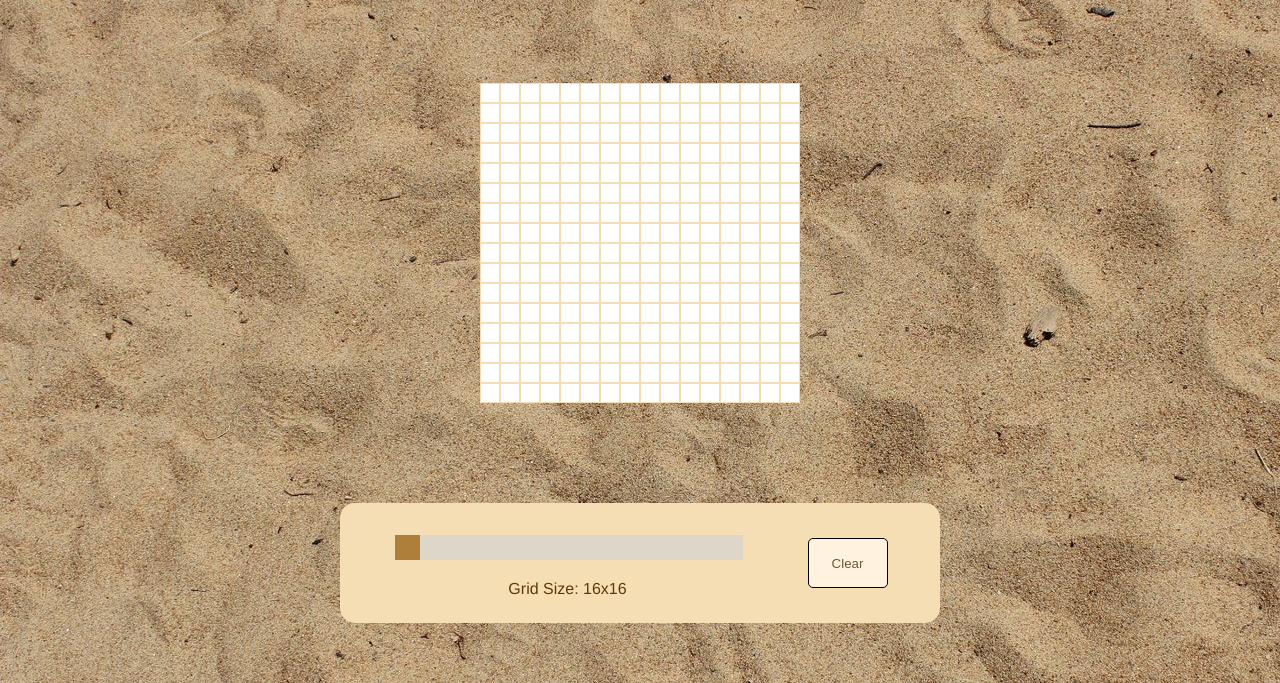
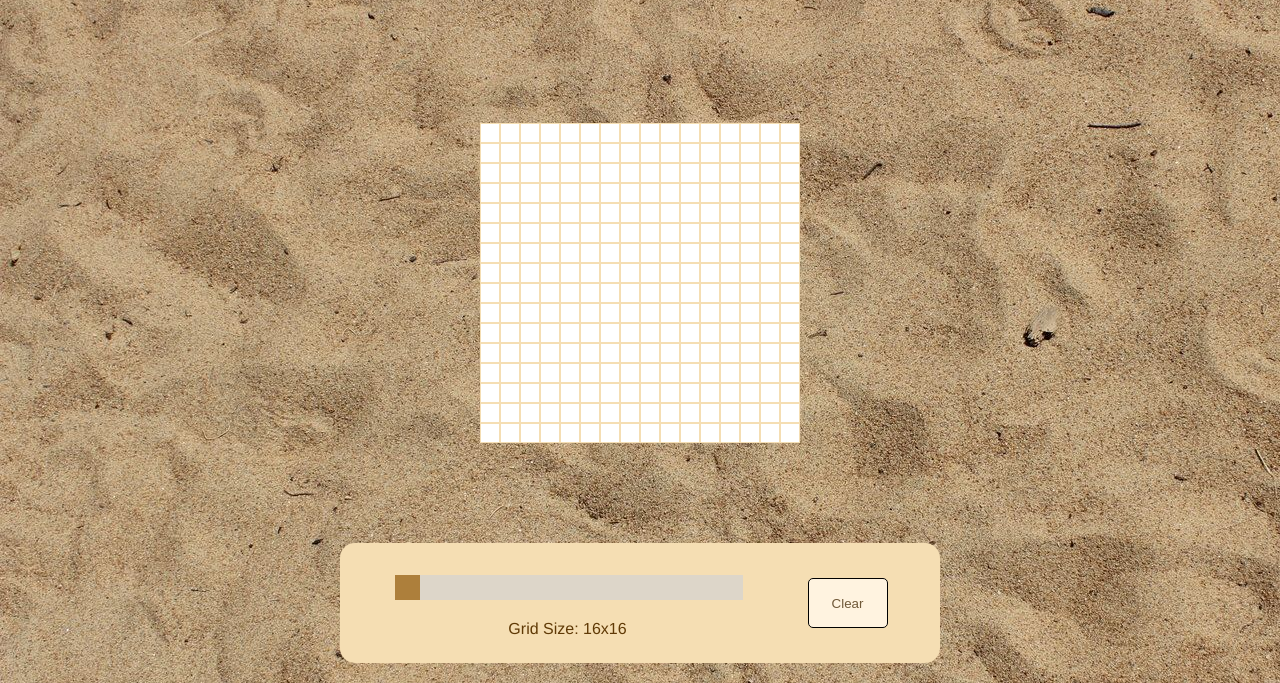
Before and after one commit to jesselam00/odin-etch-a-sketch, a plain HTML site: page index.html in a window 1280 px wide. Shown: the part 117-800 px from the top of the page. Drawn offline with Linux system fonts and the light colour scheme.

```diff
--- a/styles.css
+++ b/styles.css
@@ -30,7 +30,7 @@
     flex-flow: row wrap;
     margin: 0;
     position: absolute;
-    top: 45%;
+    top: 50%;
     -ms-transform: translateY(-50%);
     transform: translateY(-50%);
 }
@@ -82,7 +82,7 @@
     align-items: center;
     margin: 0;
     position: absolute;
-    bottom: 0%;
+    bottom: -5%;
     -ms-transform: translateY(-50%);
     transform: translateY(-50%);
     background-color: wheat;
```
